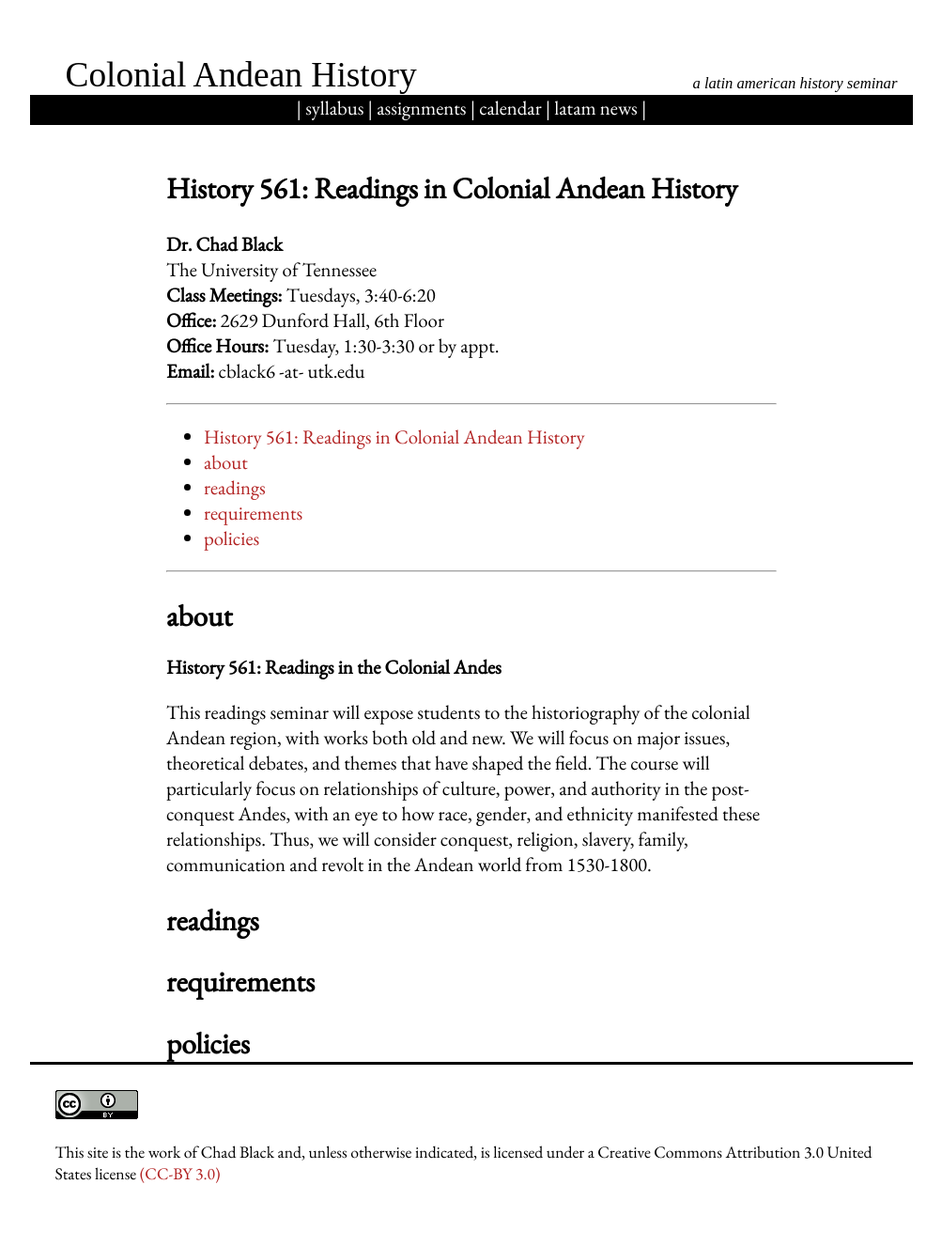
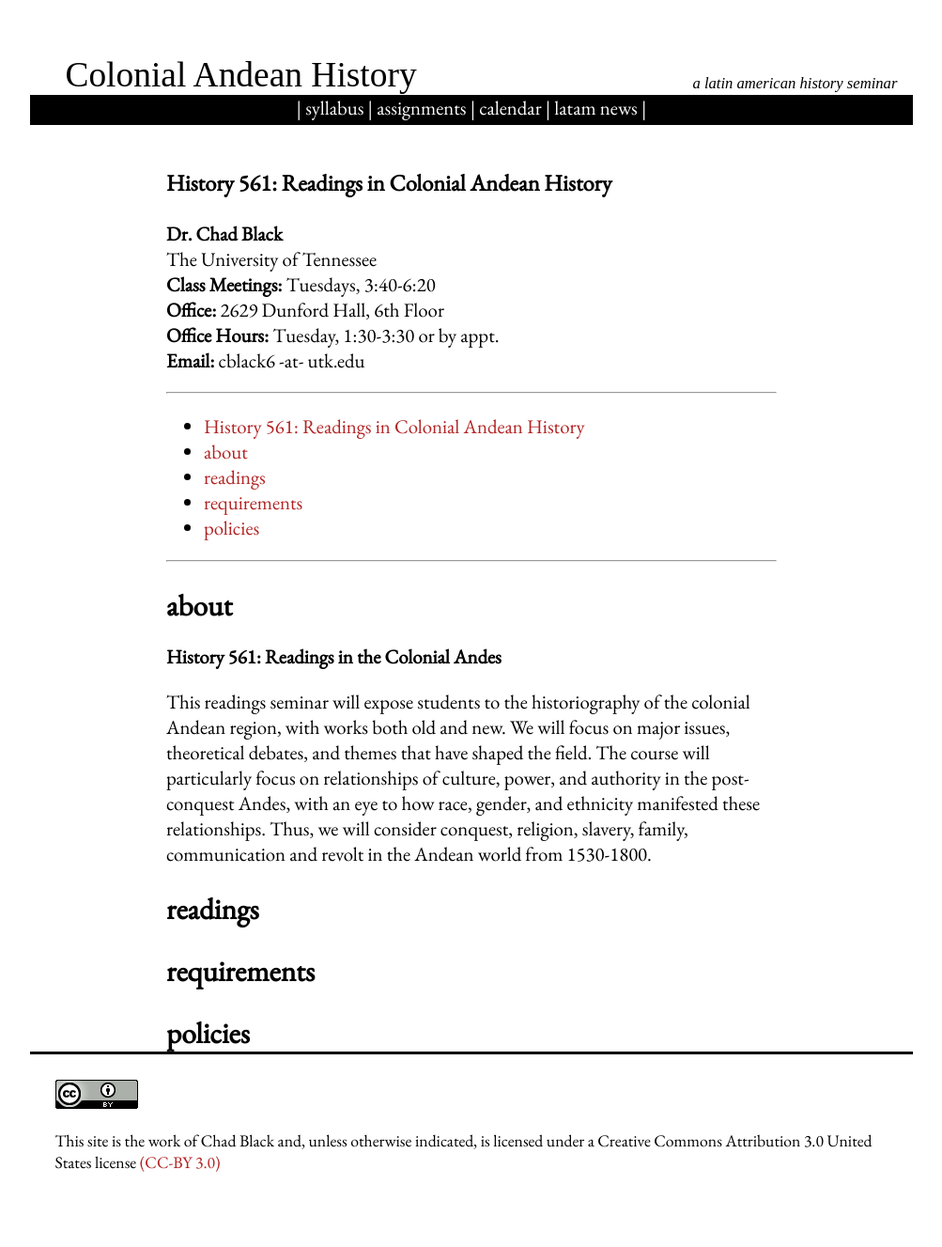
Before and after one commit to chadblack/colonialandes, a Jekyll site: the page built from info/syllabus.md, in a window 1280 px wide. Shown: the whole page at 94% size, without its empty margins (138-1141 px from the left). Built offline with Jekyll 4.4.1, drawn with Linux system fonts in a browser that asks for light colours; some web fonts are replaced.

Commit message:
fixing a formatting issue with toc

```diff
--- a/info/syllabus.md
+++ b/info/syllabus.md
@@ -4,7 +4,7 @@ layout: default
 title: Syllabus
 ---
 
-## History 561: Readings in Colonial Andean History
+### History 561: Readings in Colonial Andean History
 
 **Dr. Chad Black**
 The University of Tennessee
```
Also changed, not shown: info/calendar.md (+1 -1 lines).
